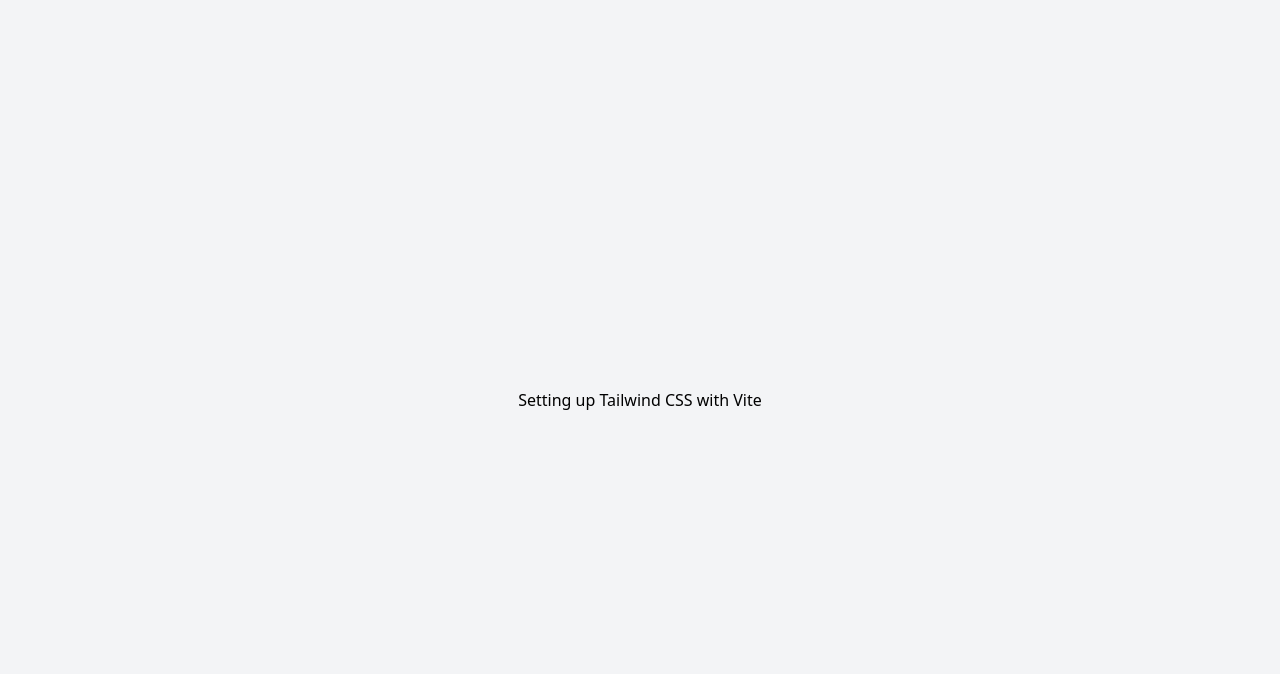
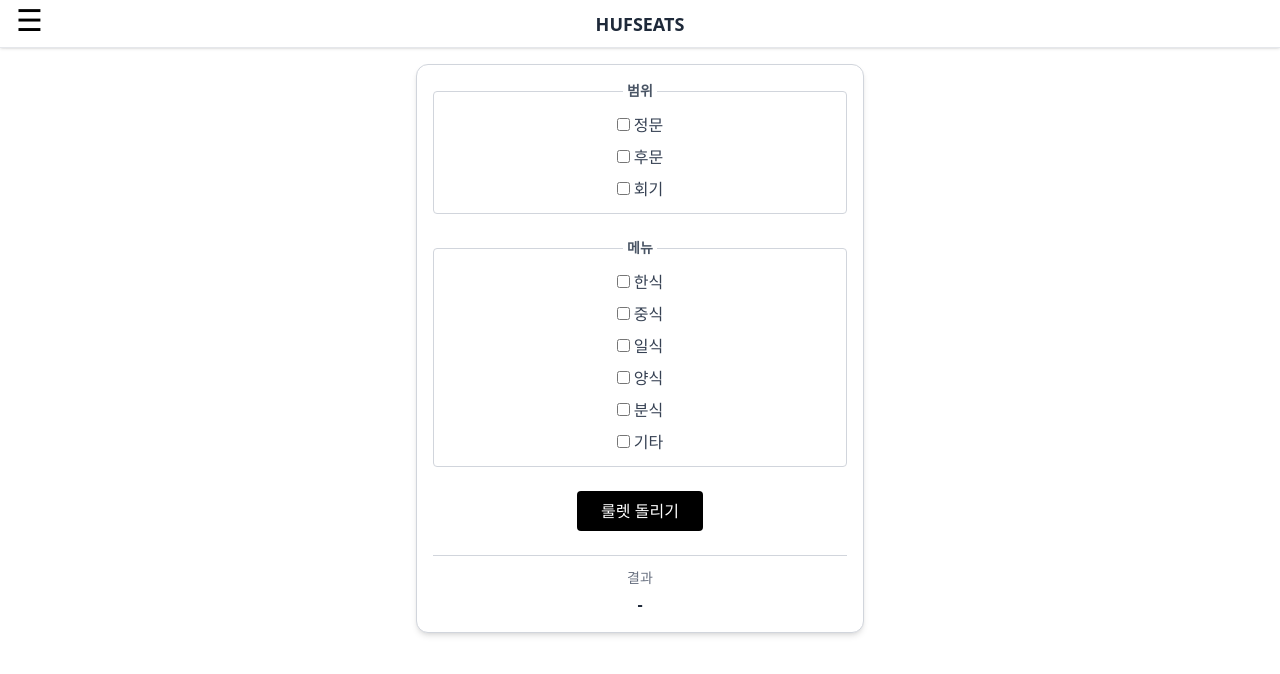
Before and after one commit to hxrdtxlxvx/HUFSEATS_FE, a React (Vite) app: page / in a window 1280 px wide. Shown: the top 674 px of the page. Built offline with nearby package versions, Linux system fonts and the light colour scheme; no server answers.

Commit message:
App.js 수정

```diff
--- a/src/App.jsx
+++ b/src/App.jsx
@@ -1,12 +1,16 @@
 import { useState } from 'react'
 import './App.css'
+import Roulette from './pages/Roulette.jsx'
+import Header from './components/Header.jsx'
 
 function App() {
-
   return (
     <>
-      <div className ="flex flex-col items-center justify-center min-h-screen bg-gray-100">
-        Setting up Tailwind CSS with Vite
+      <div>
+        <Header />
+        <div className="pt-12">
+          <Roulette />
+        </div>
       </div>
     </>
   )
```
